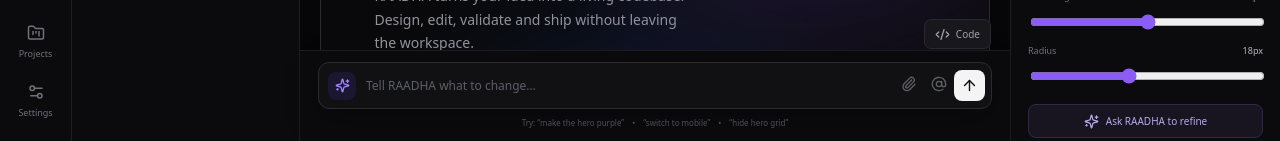
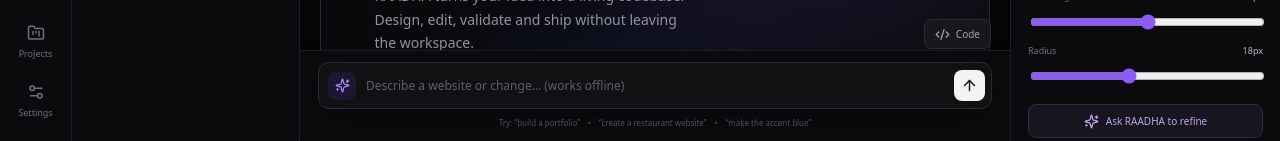
Before and after one commit to Swapnild007/RAADHA, a React (Vite) app: page / in a window 1280 px wide. Shown: the part 659-800 px from the top of the page. Built offline with nearby package versions, Linux system fonts and the light colour scheme.

Commit message:
feat: surface offline website creation commands

```diff
--- a/src/components/CommandBar.jsx
+++ b/src/components/CommandBar.jsx
@@ -1,4 +1,4 @@
-import { ArrowUp, AtSign, Paperclip, Sparkles } from "lucide-react";
+import { ArrowUp, Sparkles } from "lucide-react";
 import { useState } from "react";
 
 export default function CommandBar({ onCommand, busy }) {
@@ -11,11 +11,9 @@ export default function CommandBar({ onCommand, busy }) {
   return <div className="command-wrap">
     <div className="command-bar">
       <div className="agent-avatar"><Sparkles size={15}/></div>
-      <input value={value} onChange={(e) => setValue(e.target.value)} onKeyDown={(e) => e.key === "Enter" && submit()} placeholder="Tell RAADHA what to change…" />
-      <button className="command-tool"><Paperclip size={16}/></button>
-      <button className="command-tool"><AtSign size={16}/></button>
-      <button className="send-button" onClick={submit}>{busy ? "…" : <ArrowUp size={17}/>}</button>
+      <input value={value} onChange={(e) => setValue(e.target.value)} onKeyDown={(e) => e.key === "Enter" && submit()} placeholder="Describe a website or change… (works offline)" aria-label="Describe a website or change" />
+      <button className="send-button" onClick={submit} disabled={busy || !value.trim()} aria-label="Run local command">{busy ? "…" : <ArrowUp size={17}/>}</button>
     </div>
-    <div className="command-hints"><span>Try: “make the hero purple”</span><span>•</span><span>“switch to mobile”</span><span>•</span><span>“hide hero grid”</span></div>
+    <div className="command-hints"><span>Try: “build a portfolio”</span><span>•</span><span>“create a restaurant website”</span><span>•</span><span>“make the accent blue”</span></div>
   </div>;
 }
```
